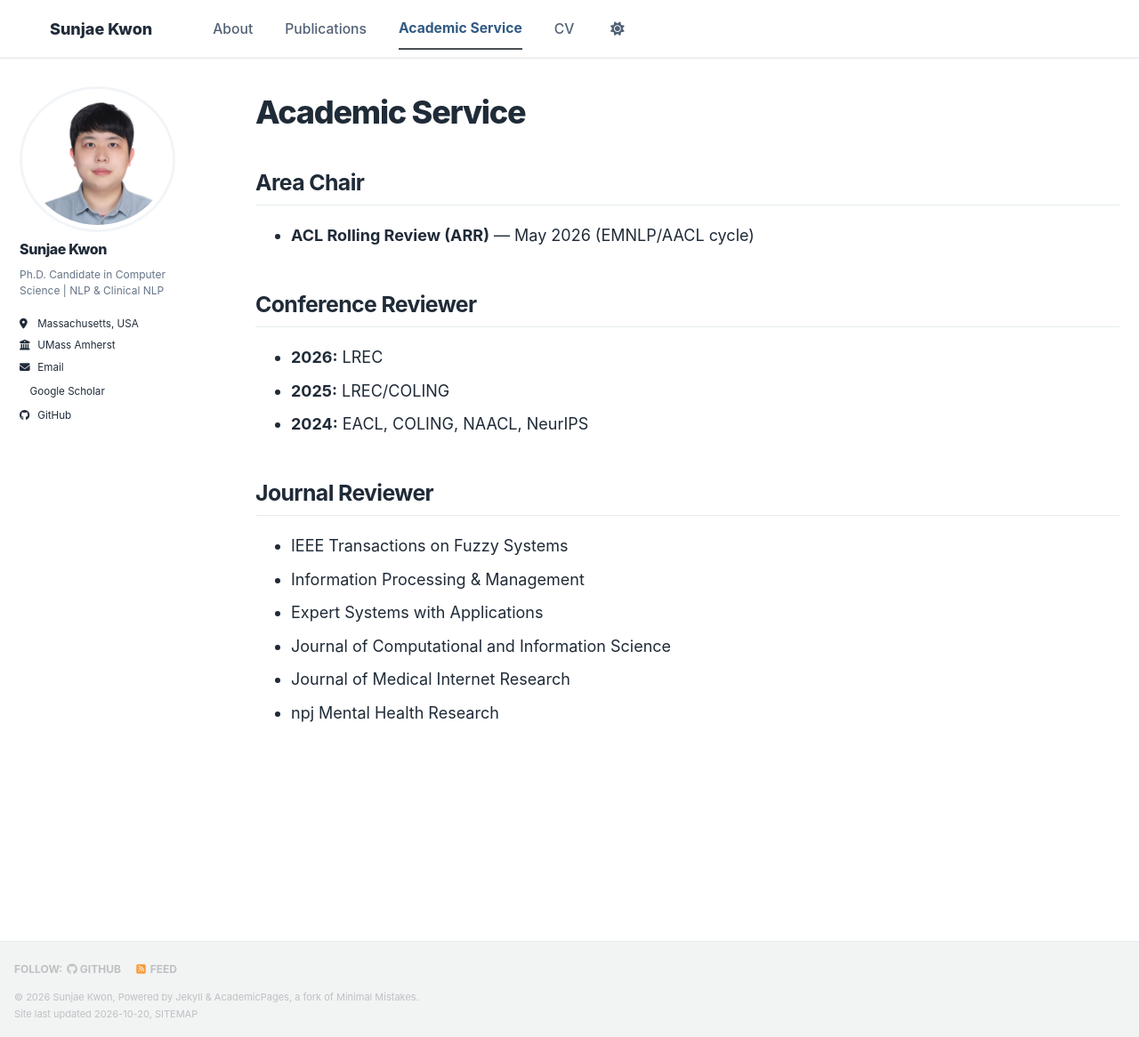
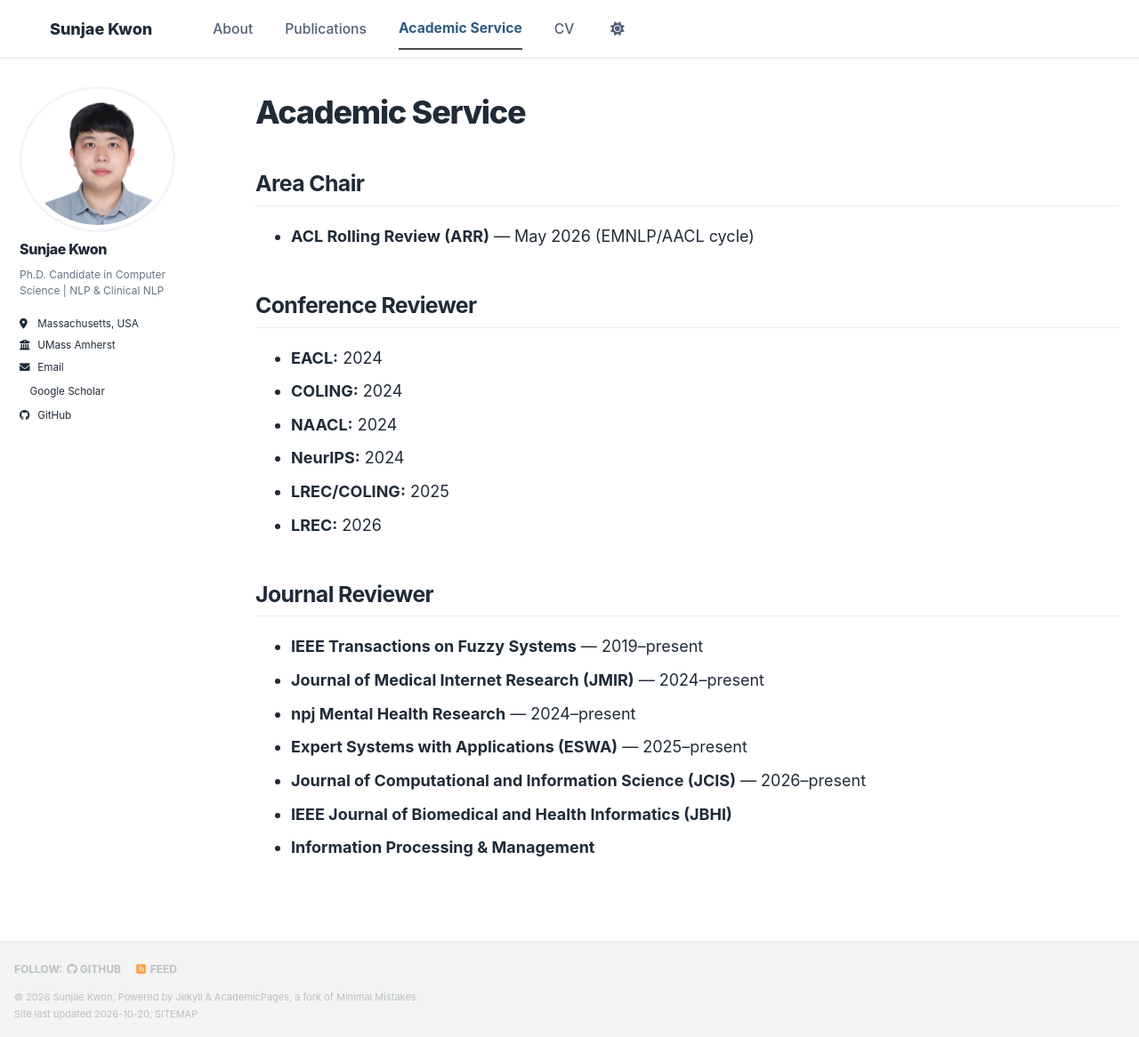
Before and after one commit to soon91jae/soon91jae.github.io, a Jekyll site: the page built from _pages/service.md, in a window 1280 px wide and 1166 px high. Shown: the whole window at 89% size. Built offline with Jekyll 4.4.1, drawn with Linux system fonts in a browser that asks for light colours; a style sheet for code colours, icons or effects is not loaded.

Commit message:
Add per-conference reviewing years and IEEE JBHI journal service

```diff
--- a/_pages/service.md
+++ b/_pages/service.md
@@ -11,15 +11,19 @@ author_profile: true
 
 ## Conference Reviewer
 
-- **2026:** LREC
-- **2025:** LREC/COLING
-- **2024:** EACL, COLING, NAACL, NeurIPS
+- **EACL:** 2024
+- **COLING:** 2024
+- **NAACL:** 2024
+- **NeurIPS:** 2024
+- **LREC/COLING:** 2025
+- **LREC:** 2026
 
 ## Journal Reviewer
 
-- IEEE Transactions on Fuzzy Systems
-- Information Processing & Management
-- Expert Systems with Applications
-- Journal of Computational and Information Science
-- Journal of Medical Internet Research
-- npj Mental Health Research
+- **IEEE Transactions on Fuzzy Systems** — 2019–present
+- **Journal of Medical Internet Research (JMIR)** — 2024–present
+- **npj Mental Health Research** — 2024–present
+- **Expert Systems with Applications (ESWA)** — 2025–present
+- **Journal of Computational and Information Science (JCIS)** — 2026–present
+- **IEEE Journal of Biomedical and Health Informatics (JBHI)**
+- **Information Processing & Management**
```
